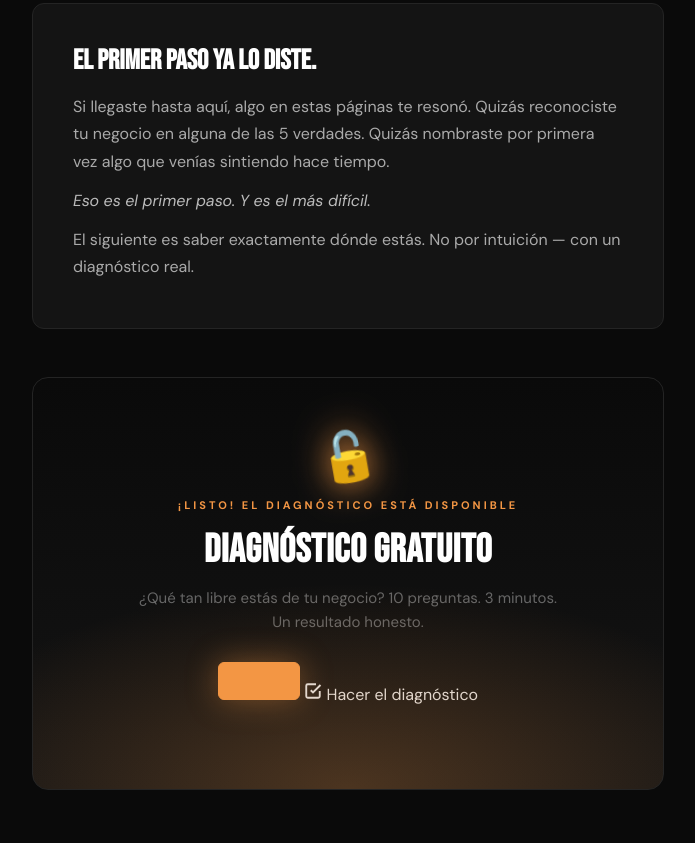
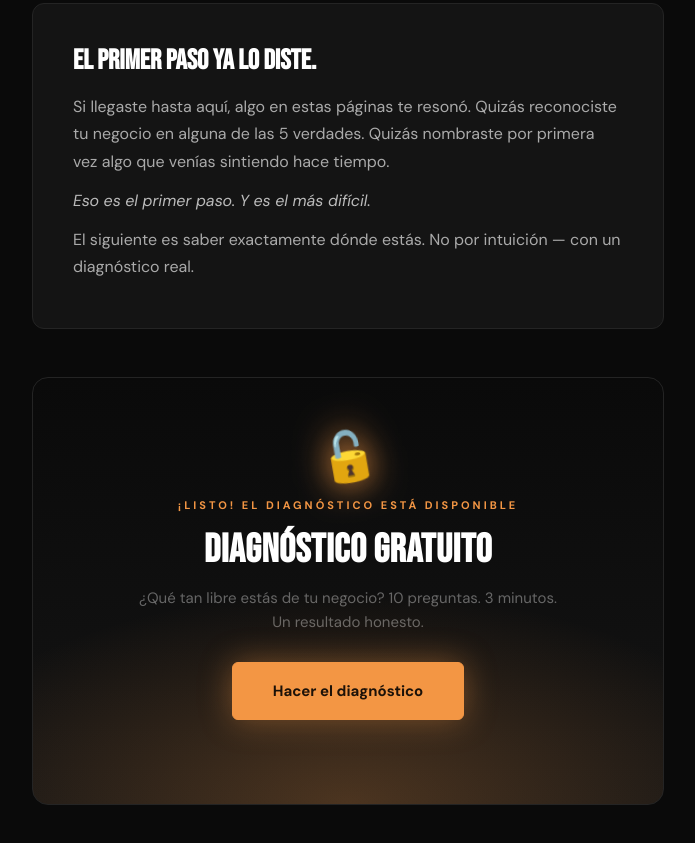
Before and after one commit to Libera360/Libera360-app, a website: page public/dueno-atrapado.html in a window 1280 px wide. Shown: the part 3803-4646 px from the top of the page, without its empty margins (292-987 px from the left). Drawn offline with Linux system fonts and the light colour scheme.

Commit message:
fix: boton diagnostico sin svg

```diff
--- a/public/dueno-atrapado.html
+++ b/public/dueno-atrapado.html
@@ -293,10 +293,9 @@
     <span class="unlock-label" id="unlock-label">Completa la lectura para desbloquear</span>
     <h2 class="unlock-title">Diagnóstico Gratuito</h2>
     <p class="unlock-desc">¿Qué tan libre estás de tu negocio? 10 preguntas. 3 minutos. Un resultado honesto.</p>
-    <a href="/diagnostico?start=1" id="btn-diag" class="btn-diag" target="_self" onclick="return checkUnlocked(event)"></a>
-      <svg width="18" height="18" viewBox="0 0 24 24" fill="none" stroke="currentColor" stroke-width="2.5"><polyline points="9 11 12 14 22 4"/><path d="M21 12v7a2 2 0 0 1-2 2H5a2 2 0 0 1-2-2V5a2 2 0 0 1 2-2h11"/></svg>
-      Hacer el diagnóstico
-    </a>
+    <a href="/diagnostico?start=1" id="btn-diag" class="btn-diag" target="_self" onclick="return checkUnlocked(event)">
+  Hacer el diagnóstico
+</a>
     <span class="unlock-hint" id="unlock-hint">Continúa leyendo para desbloquear →</span>
   </div>
 
```
